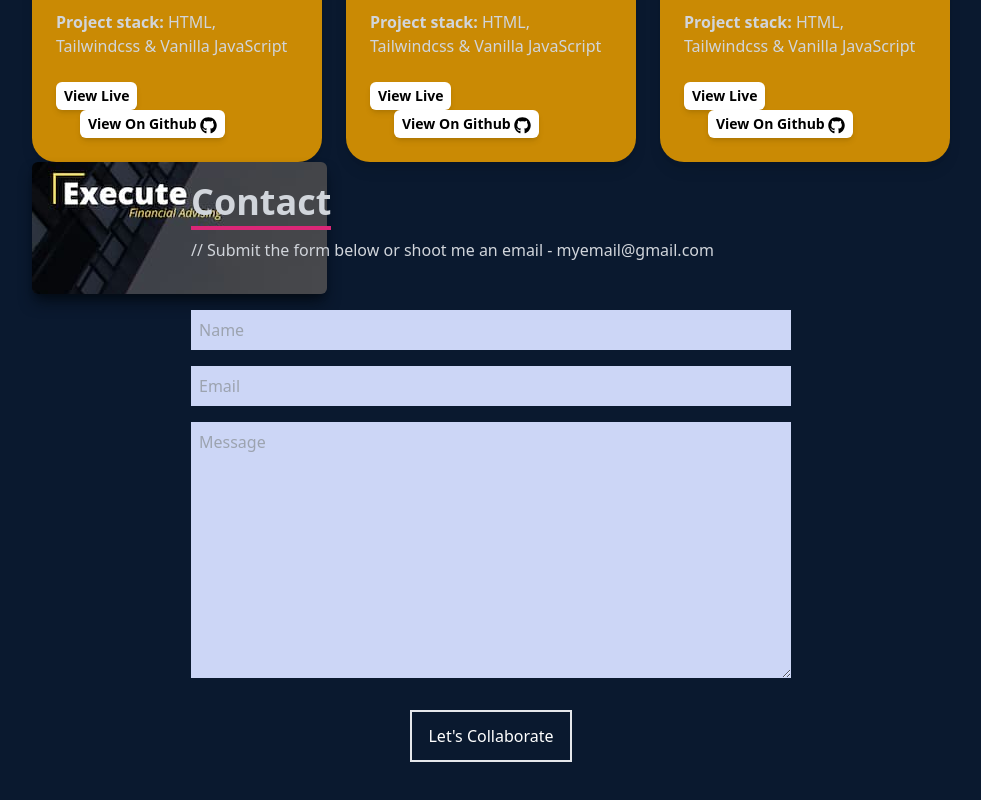
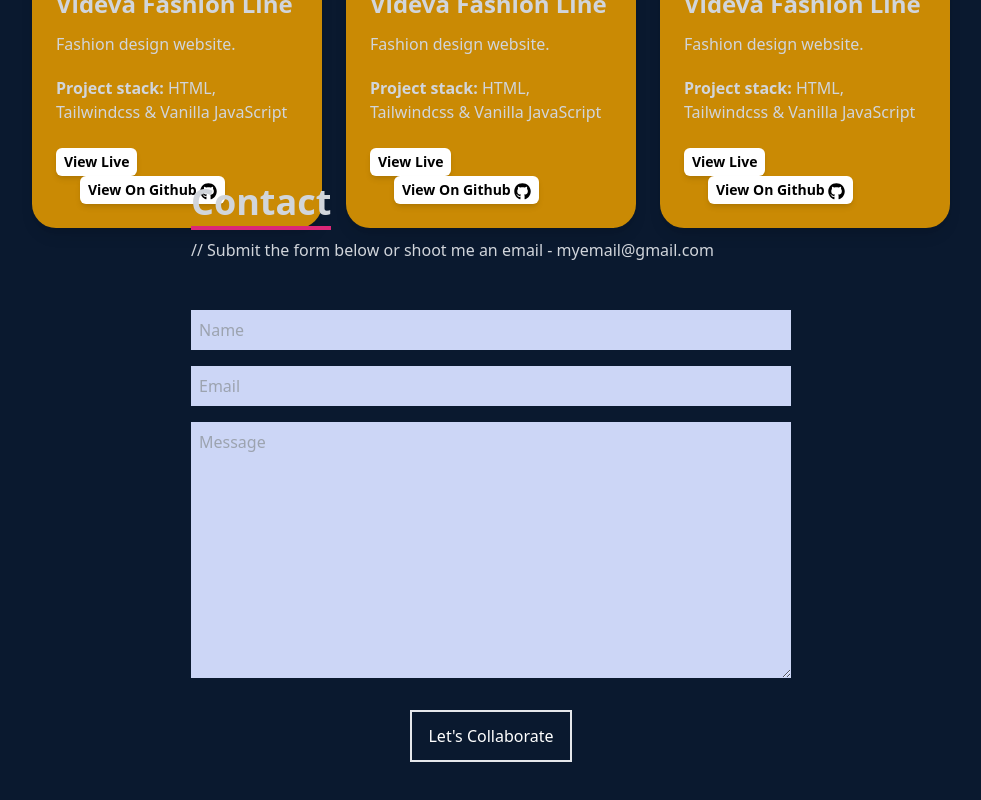
Before and after one commit to segunajibola/portfolio, a React (Create React App) app: page / in a window 1280 px wide. Shown: the part 2824-3624 px from the top of the page, without its empty margins (149-1130 px from the left). Built offline with nearby package versions, Linux system fonts and the light colour scheme; the HTML template or start-up script is replaced by a standard one.

Commit message:
fix skills

```diff
--- a/src/components/Projects.js
+++ b/src/components/Projects.js
@@ -98,37 +98,6 @@
 
 
         </div>
-{/* Container */}
-        <div className='grid sm:grid-cols-2 md:grid-cols-3 gap-4'>
-
-            {/* Grid Item */}
-          <div
-            style={{ backgroundImage: `url(${projectsImg})` }}
-            className='shadow-lg shadow-[#040c16] group container rounded-md flex justify-center items-center mx-auto content-div'
-          >
-            {/* Hover Effects */}
-            <div className='opacity-0 group-hover:opacity-100'>
-              <span className='text-2xl font-bold text-white tracking-wider'>
-                React JS Application
-              </span>
-              <div className='pt-8 text-center'>
-                <a href='/'>
-                  <button className='text-center rounded-lg px-4 py-3 m-2 bg-white text-gray-700 font-bold text-lg'>
-                    Demo
-                  </button>
-                </a>
-                <a href='/'>
-                  <button className='text-center rounded-lg px-4 py-3 m-2 bg-white text-gray-700 font-bold text-lg'>
-                    Code
-                  </button>
-                </a>
-              </div>
-            </div>
-          </div>
-
-            {/* Grid Item */}
-
-        </div>
       </div>
     </div>
   );
```
